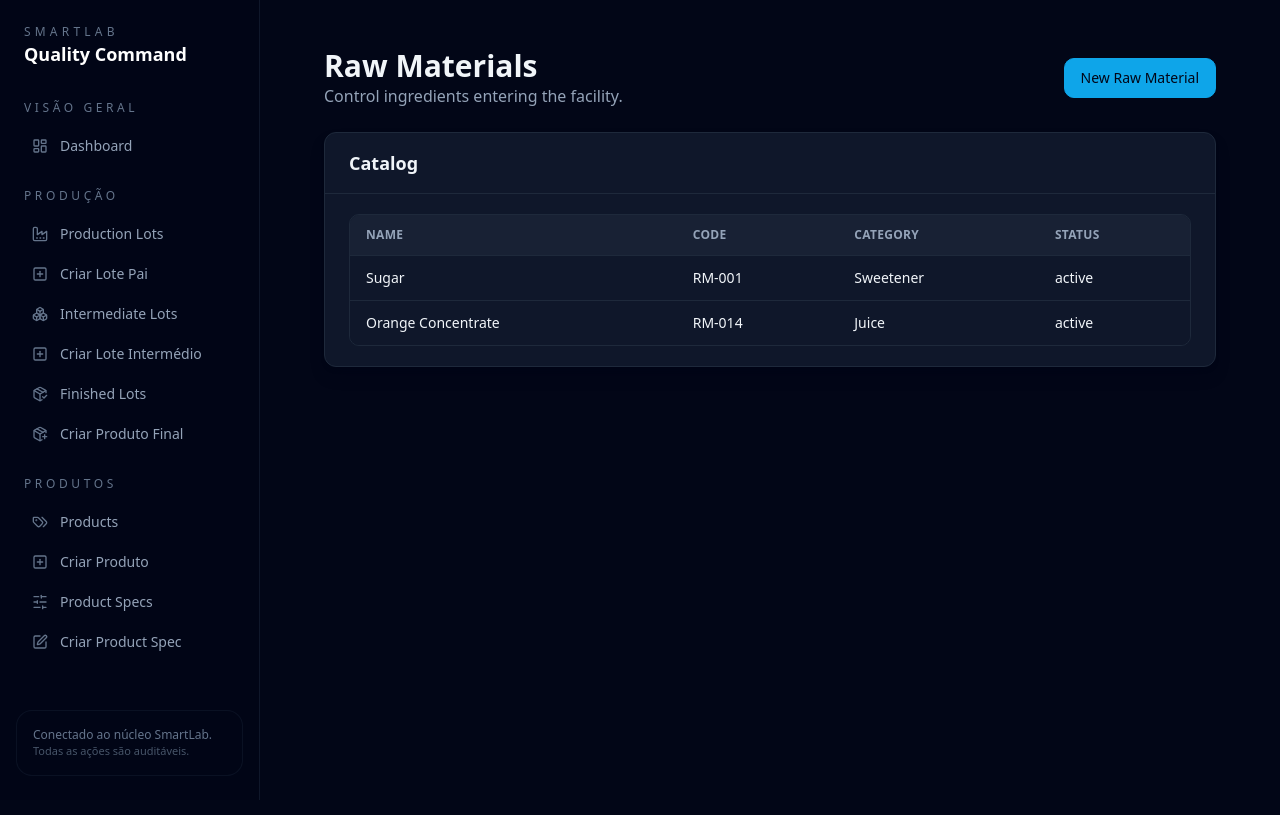
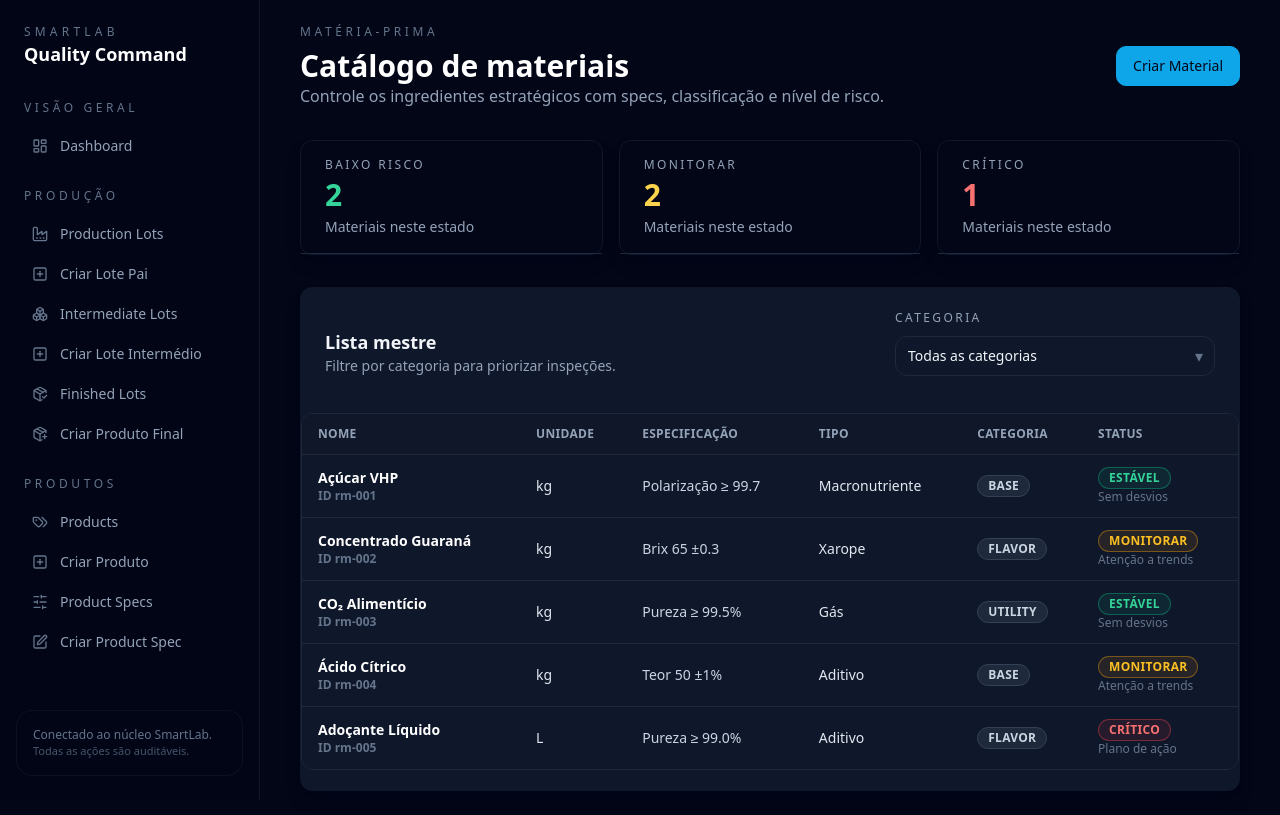
Before and after one commit to fredydomingus22-wq/SmartLab, a Next.js app: page /raw-materials in a window 1280 px wide. Built offline with nearby package versions, Linux system fonts and the light colour scheme.

Commit message:
feat: build raw materials catalog

```diff
--- a/app/raw-materials/page.tsx
+++ b/app/raw-materials/page.tsx
@@ -1,39 +1,214 @@
+"use client";
+
 import Link from "next/link";
+import { useMemo, useState } from "react";
+import { useRouter } from "next/navigation";
+
+import { Badge } from "@/components/ui/badge";
 import { Button } from "@/components/ui/button";
-import { Card, CardContent, CardHeader, CardTitle } from "@/components/ui/card";
-import { SimpleTable } from "@/components/tables/simple-table";
+import {
+  Card,
+  CardContent,
+  CardDescription,
+  CardHeader,
+  CardTitle,
+} from "@/components/ui/card";
+import { Label } from "@/components/ui/label";
+import { Select } from "@/components/ui/select";
+import {
+  Table,
+  TableBody,
+  TableCell,
+  TableHead,
+  TableHeader,
+  TableRow,
+} from "@/components/ui/table";
 
-const mockRawMaterials = [
-  { id: "rm1", name: "Sugar", code: "RM-001", category: "Sweetener", status: "active" },
-  { id: "rm2", name: "Orange Concentrate", code: "RM-014", category: "Juice", status: "active" },
+const materialCatalog = [
+  {
+    id: "rm-001",
+    nome: "Açúcar VHP",
+    unidade: "kg",
+    especificacao: "Polarização ≥ 99.7",
+    tipo: "Macronutriente",
+    categoria: "Base",
+    risco: "low",
+  },
+  {
+    id: "rm-002",
+    nome: "Concentrado Guaraná",
+    unidade: "kg",
+    especificacao: "Brix 65 ±0.3",
+    tipo: "Xarope",
+    categoria: "Flavor",
+    risco: "medium",
+  },
+  {
+    id: "rm-003",
+    nome: "CO₂ Alimentício",
+    unidade: "kg",
+    especificacao: "Pureza ≥ 99.5%",
+    tipo: "Gás",
+    categoria: "Utility",
+    risco: "low",
+  },
+  {
+    id: "rm-004",
+    nome: "Ácido Cítrico",
+    unidade: "kg",
+    especificacao: "Teor 50 ±1%",
+    tipo: "Aditivo",
+    categoria: "Base",
+    risco: "medium",
+  },
+  {
+    id: "rm-005",
+    nome: "Adoçante Líquido",
+    unidade: "L",
+    especificacao: "Pureza ≥ 99.0%",
+    tipo: "Aditivo",
+    categoria: "Flavor",
+    risco: "high",
+  },
 ];
 
+const categoryOptions = [
+  { value: "all", label: "Todas as categorias" },
+  { value: "Base", label: "Base" },
+  { value: "Flavor", label: "Flavor" },
+  { value: "Utility", label: "Utility" },
+];
+
+const riskCopy: Record<
+  "low" | "medium" | "high",
+  { label: string; variant: "success" | "warning" | "danger"; helper: string }
+> = {
+  low: { label: "Estável", variant: "success", helper: "Sem desvios" },
+  medium: { label: "Monitorar", variant: "warning", helper: "Atenção a trends" },
+  high: { label: "Crítico", variant: "danger", helper: "Plano de ação" },
+};
+
 export default function RawMaterialsPage() {
+  const router = useRouter();
+  const [categoryFilter, setCategoryFilter] = useState<string>("all");
+
+  const filteredMaterials = useMemo(() => {
+    if (categoryFilter === "all") return materialCatalog;
+    return materialCatalog.filter((material) => material.categoria === categoryFilter);
+  }, [categoryFilter]);
+
+  const riskStats = useMemo(() => {
+    return materialCatalog.reduce(
+      (acc, material) => {
+        acc[material.risco as keyof typeof acc] += 1;
+        return acc;
+      },
+      { low: 0, medium: 0, high: 0 }
+    );
+  }, []);
+
   return (
-    <div className="space-y-6 p-6">
-      <div className="flex items-center justify-between">
+    <div className="space-y-8">
+      <div className="flex flex-col gap-4 md:flex-row md:items-center md:justify-between">
         <div>
-          <h1 className="text-3xl font-bold">Raw Materials</h1>
-          <p className="text-muted-foreground">Control ingredients entering the facility.</p>
+          <p className="text-xs uppercase tracking-[0.3em] text-slate-500">Matéria-prima</p>
+          <h1 className="mt-2 text-3xl font-semibold text-white">Catálogo de materiais</h1>
+          <p className="text-slate-400">
+            Controle os ingredientes estratégicos com specs, classificação e nível de risco.
+          </p>
         </div>
-        <Button asChild>
-          <Link href="/raw-materials/create">New Raw Material</Link>
+        <Button variant="primary" asChild>
+          <Link href="/raw-materials/create">Criar Material</Link>
         </Button>
       </div>
-      <Card>
-        <CardHeader>
-          <CardTitle>Catalog</CardTitle>
+
+      <section className="grid gap-4 md:grid-cols-3">
+        {(
+          [
+            { label: "Baixo risco", key: "low", accent: "text-emerald-400" },
+            { label: "Monitorar", key: "medium", accent: "text-amber-300" },
+            { label: "Crítico", key: "high", accent: "text-red-400" },
+          ] as const
+        ).map((card) => (
+          <Card key={card.key} className="border-slate-900 bg-slate-950/70">
+            <CardHeader>
+              <CardDescription className="text-xs uppercase tracking-[0.2em]">
+                {card.label}
+              </CardDescription>
+              <CardTitle className={`text-3xl font-semibold ${card.accent}`}>
+                {riskStats[card.key]}
+              </CardTitle>
+              <p className="text-sm text-slate-400">Materiais neste estado</p>
+            </CardHeader>
+          </Card>
+        ))}
+      </section>
+
+      <Card className="border-slate-900">
+        <CardHeader className="flex flex-col gap-4 border-b border-slate-900/80 lg:flex-row lg:items-end lg:justify-between">
+          <div>
+            <CardTitle>Lista mestre</CardTitle>
+            <CardDescription>Filtre por categoria para priorizar inspeções.</CardDescription>
+          </div>
+          <div className="w-full max-w-xs">
+            <Label htmlFor="categoria" className="text-xs uppercase tracking-[0.2em] text-slate-400">
+              Categoria
+            </Label>
+            <Select
+              id="categoria"
+              value={categoryFilter}
+              onChange={(event) => setCategoryFilter(event.target.value)}
+              className="mt-2"
+            >
+              {categoryOptions.map((option) => (
+                <option key={option.value} value={option.value}>
+                  {option.label}
+                </option>
+              ))}
+            </Select>
+          </div>
         </CardHeader>
-        <CardContent>
-          <SimpleTable
-            columns={[
-              { header: "Name", accessor: "name" },
-              { header: "Code", accessor: "code" },
-              { header: "Category", accessor: "category" },
-              { header: "Status", accessor: "status" },
-            ]}
-            data={mockRawMaterials}
-          />
+        <CardContent className="px-0">
+          <Table>
+            <TableHeader>
+              <TableRow>
+                <TableHead>Nome</TableHead>
+                <TableHead>Unidade</TableHead>
+                <TableHead>Especificação</TableHead>
+                <TableHead>Tipo</TableHead>
+                <TableHead>Categoria</TableHead>
+                <TableHead>Status</TableHead>
+              </TableRow>
+            </TableHeader>
+            <TableBody>
+              {filteredMaterials.map((material) => (
+                <TableRow
+                  key={material.id}
+                  className="cursor-pointer"
+                  onClick={() => router.push(`/raw-materials/${material.id}`)}
+                >
+                  <TableCell className="font-semibold text-white">
+                    <div>{material.nome}</div>
+                    <p className="text-xs text-slate-500">ID {material.id}</p>
+                  </TableCell>
+                  <TableCell>{material.unidade}</TableCell>
+                  <TableCell className="text-slate-300">{material.especificacao}</TableCell>
+                  <TableCell>{material.tipo}</TableCell>
+                  <TableCell>
+                    <Badge variant="neutral">{material.categoria}</Badge>
+                  </TableCell>
+                  <TableCell>
+                    <Badge variant={riskCopy[material.risco as keyof typeof riskCopy].variant}>
+                      {riskCopy[material.risco as keyof typeof riskCopy].label}
+                    </Badge>
+                    <p className="text-xs text-slate-500">
+                      {riskCopy[material.risco as keyof typeof riskCopy].helper}
+                    </p>
+                  </TableCell>
+                </TableRow>
+              ))}
+            </TableBody>
+          </Table>
         </CardContent>
       </Card>
     </div>
```
